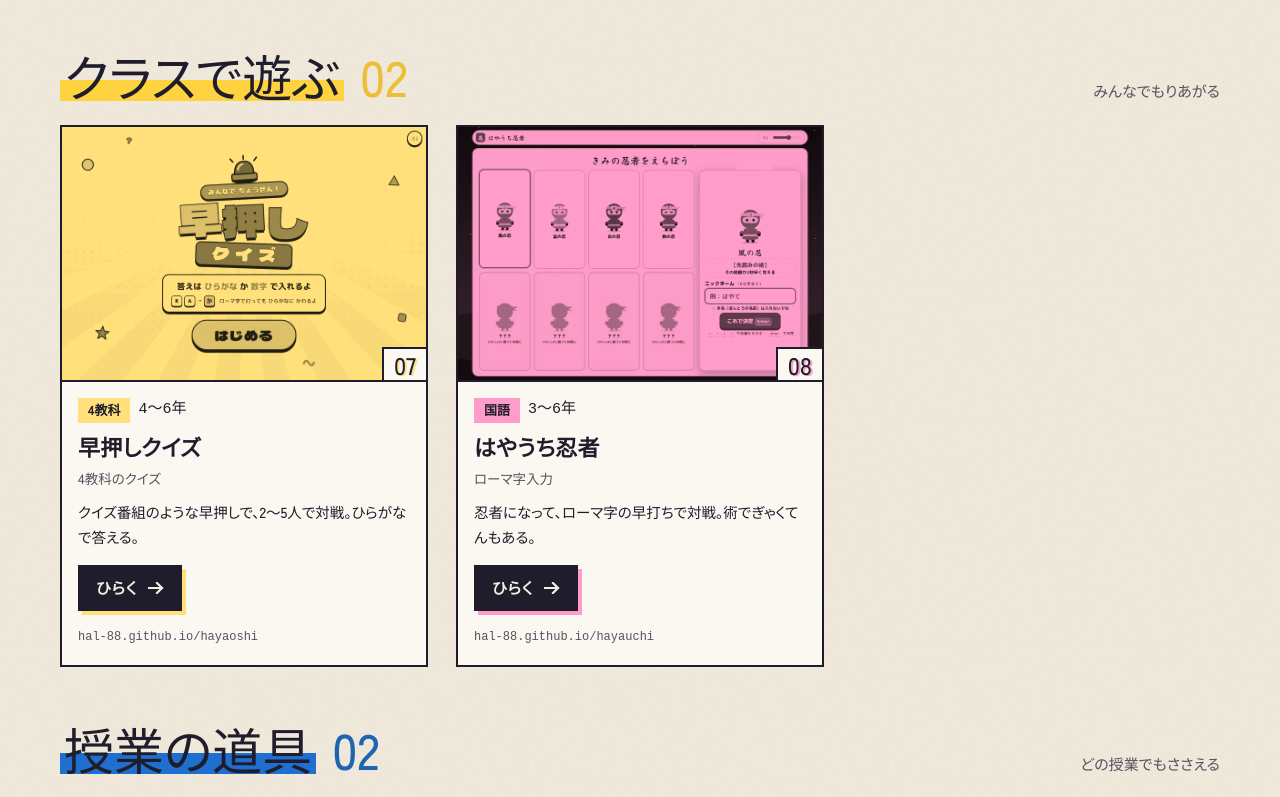
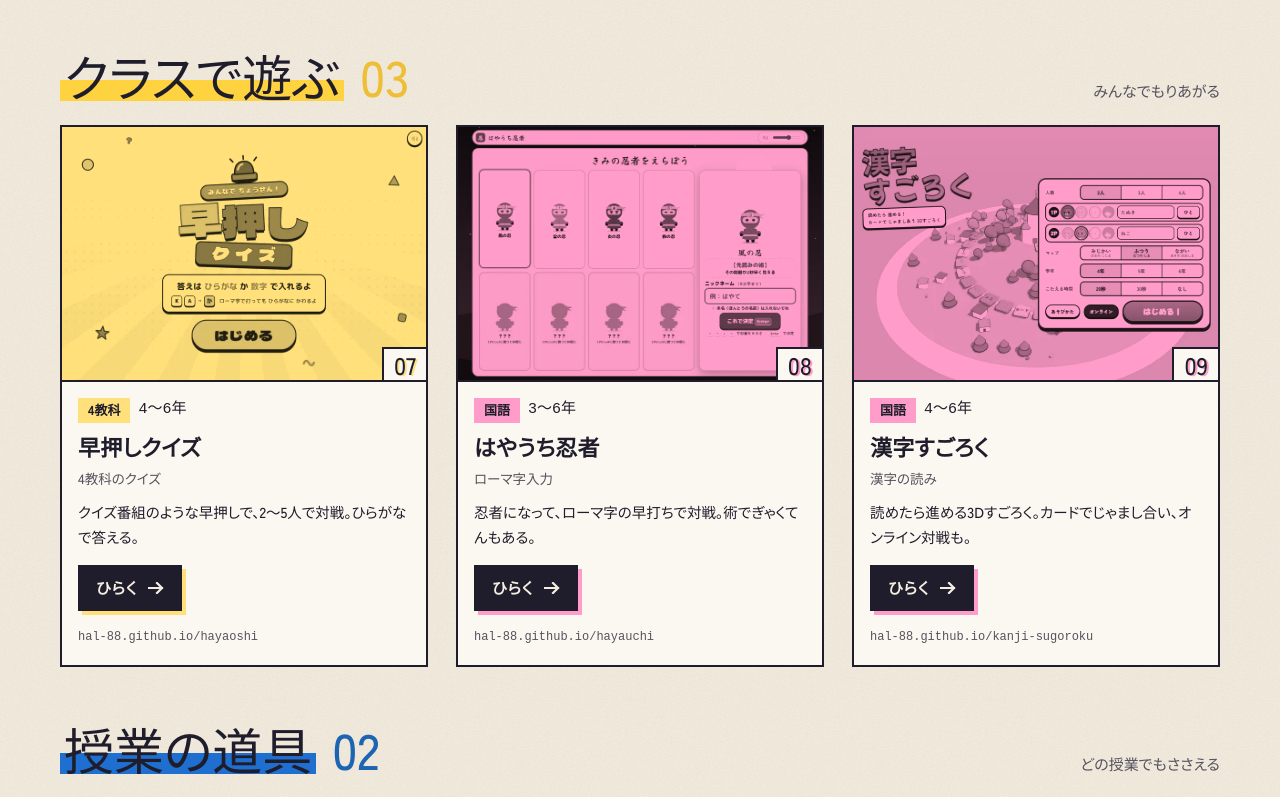
Before and after one commit to kyouzai-lab/kyouzai-lab.github.io, a plain HTML site: page index.html in a window 1280 px wide. Shown: the part 1780-2577 px from the top of the page. Drawn offline with Linux system fonts and the light colour scheme; a web font is replaced by a local one.

Commit message:
漢字すごろくを追加
Co-Authored-By: Claude Opus 5.5 <noreply@anthropic.com>

```diff
--- a/data/kyouzai.json
+++ b/data/kyouzai.json
@@ -90,6 +90,17 @@
       "image": "shots/hayauchi.webp"
     },
     {
+      "id": "kanji-sugoroku",
+      "title": "漢字すごろく",
+      "kind": "クラスで遊ぶ",
+      "subjects": ["国語"],
+      "grades": [4, 5, 6],
+      "unit": "漢字の読み",
+      "desc": "読めたら進める3Dすごろく。カードでじゃまし合い、オンライン対戦も。",
+      "url": "https://hal-88.github.io/kanji-sugoroku/",
+      "image": "shots/kanji-sugoroku.webp"
+    },
+    {
       "id": "hoshi-atsume",
       "title": "ほしあつめ スコアボード",
       "kind": "授業の道具",
--- a/index.html
+++ b/index.html
@@ -326,7 +326,7 @@ footer .legend span{display:inline-flex;align-items:center;gap:6px}
     syncFilters(); render();
   }
 
-  fetch("data/kyouzai.json?v=1", { cache: "no-cache" })
+  fetch("data/kyouzai.json?v=2", { cache: "no-cache" })
     .then((r) => r.json())
     .then((data) => {
       items = (data.items || []).map((it, n) => ({ subjects: [], grades: [], ...it, _no: n + 1 }));
```
Also changed, not shown: shots/kanji-sugoroku.webp (added).
